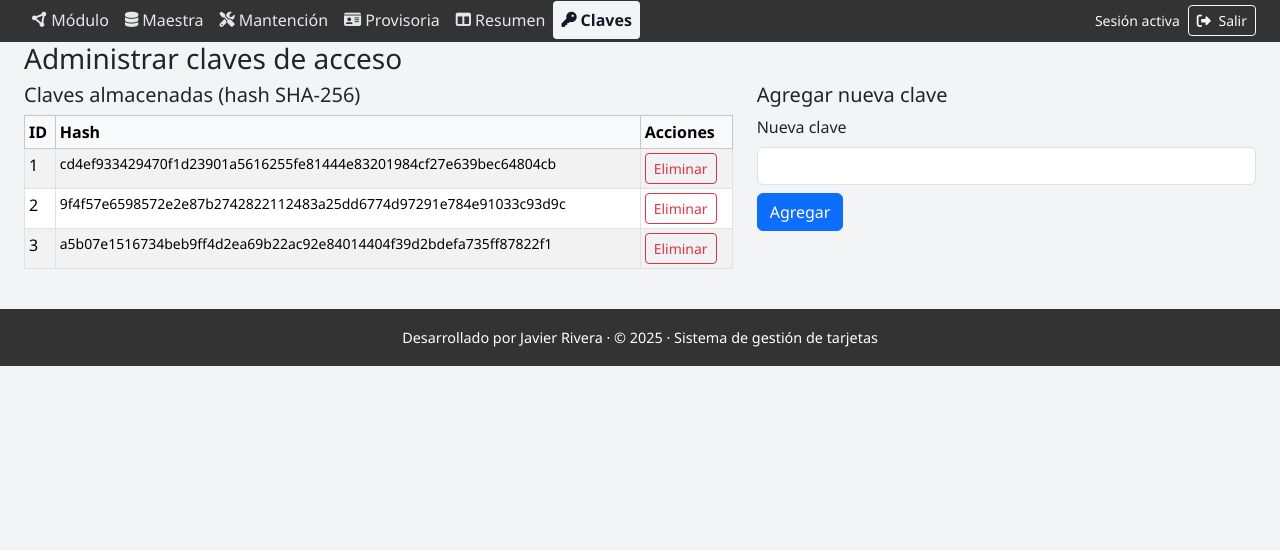
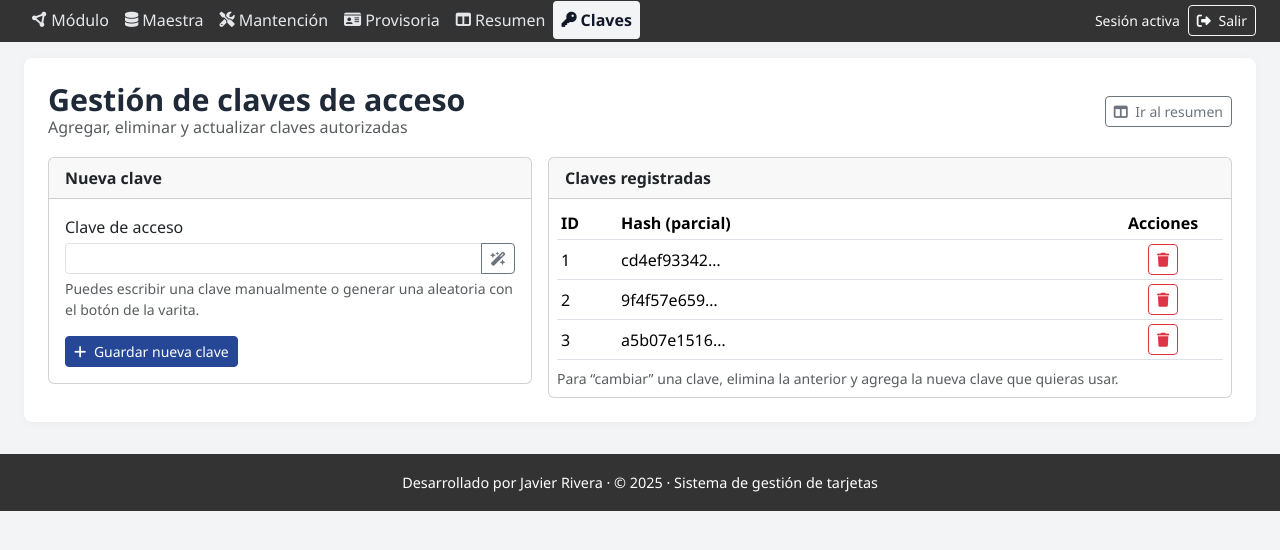
Before and after one commit to Javier-9690/tarjetas-web, a Flask app: page /passwords in a window 1280 px wide. Shown: the part 79-629 px from the top of the page. Run offline with Flask 3, Linux system fonts and the light colour scheme; the visitor is signed in with stand-in values (Sample User, id 1); data comes from the database, SQL or seed files in the repository.

Commit message:
Update passwords.html

```diff
--- a/templates/passwords.html
+++ b/templates/passwords.html
@@ -1,48 +1,136 @@
 {% extends "base.html" %}
-{% block title %}Claves - Gestor de Tarjetas{% endblock %}
+
+{% block title %}Gestión de claves · Sistema de tarjetas{% endblock %}
 
 {% block content %}
-<h3>Administrar claves de acceso</h3>
+<div class="content-container mt-3">
+  <div class="d-flex justify-content-between align-items-center mb-3">
+    <div>
+      <h2 class="page-title mb-1">
+        Gestión de claves de acceso
+        <small class="d-block text-muted fs-6">
+          Agregar, eliminar y actualizar claves autorizadas
+        </small>
+      </h2>
+    </div>
+    <a href="{{ url_for('summary') }}" class="btn btn-outline-secondary btn-sm">
+      <i class="fa-solid fa-table-columns me-1"></i> Ir al resumen
+    </a>
+  </div>
 
-<div class="row">
+  <div class="row g-3">
+    <!-- AGREGAR / GENERAR CLAVE -->
+    <div class="col-md-5">
+      <div class="card">
+        <div class="card-header py-2">
+          <strong>Nueva clave</strong>
+        </div>
+        <div class="card-body">
+          <form method="post" action="{{ url_for('manage_passwords') }}">
+            <input type="hidden" name="action" value="add">
+
+            <div class="mb-2">
+              <label class="form-label mb-1">Clave de acceso</label>
+              <div class="input-group input-group-sm">
+                <input type="text"
+                       name="new_password"
+                       id="new_password"
+                       class="form-control">
+                <button class="btn btn-outline-secondary"
+                        type="button"
+                        id="btn-generate"
+                        title="Generar clave aleatoria">
+                  <i class="fa-solid fa-wand-magic-sparkles"></i>
+                </button>
+              </div>
+              <div class="form-text small">
+                Puedes escribir una clave manualmente o generar una aleatoria
+                con el botón de la varita.
+              </div>
+            </div>
+
+            <button type="submit" class="btn btn-primary-custom btn-sm mt-2">
+              <i class="fa-solid fa-plus me-1"></i> Guardar nueva clave
+            </button>
+          </form>
+        </div>
+      </div>
+    </div>
+
+    <!-- LISTA DE CLAVES -->
     <div class="col-md-7">
-        <h5>Claves almacenadas (hash SHA-256)</h5>
-        <table class="table table-sm table-bordered table-striped">
-            <thead class="table-light">
+      <div class="card">
+        <div class="card-header py-2">
+          <strong>Claves registradas</strong>
+        </div>
+        <div class="card-body p-2">
+          <div class="table-responsive">
+            <table class="table table-sm align-middle mb-0">
+              <thead>
                 <tr>
-                <th>ID</th>
-                <th>Hash</th>
-                <th>Acciones</th>
+                  <th style="width:60px;">ID</th>
+                  <th>Hash (parcial)</th>
+                  <th class="text-center" style="width:120px;">Acciones</th>
                 </tr>
               </thead>
               <tbody>
+                {% if passwords %}
                   {% for p in passwords %}
                     <tr>
                       <td>{{ p.id }}</td>
-                <td class="text-monospace small">{{ p.hash }}</td>
-                <td>
-                    <form method="post" style="display:inline"
-                          onsubmit="return confirm('¿Eliminar esta clave?');">
+                      <td>{{ p.hash[:10] }}&hellip;</td>
+                      <td class="text-center">
+                        <form method="post"
+                              action="{{ url_for('manage_passwords') }}"
+                              onsubmit="return confirm('¿Eliminar esta clave?');"
+                              class="d-inline">
                           <input type="hidden" name="action" value="delete">
                           <input type="hidden" name="password_id" value="{{ p.id }}">
-                        <button class="btn btn-sm btn-outline-danger">Eliminar</button>
+                          <button type="submit"
+                                  class="btn btn-outline-danger btn-sm">
+                            <i class="fa-solid fa-trash"></i>
+                          </button>
                         </form>
                       </td>
                     </tr>
                   {% endfor %}
+                {% else %}
+                  <tr>
+                    <td colspan="3" class="text-center text-muted small py-3">
+                      No hay claves registradas todavía.
+                    </td>
+                  </tr>
+                {% endif %}
               </tbody>
             </table>
           </div>
-    <div class="col-md-5">
-        <h5>Agregar nueva clave</h5>
-        <form method="post">
-            <input type="hidden" name="action" value="add">
-            <div class="mb-2">
-                <label class="form-label">Nueva clave</label>
-                <input type="password" class="form-control" name="new_password">
+          <p class="text-muted small mt-2 mb-0">
+            Para “cambiar” una clave, elimina la anterior y agrega la nueva
+            clave que quieras usar.
+          </p>
         </div>
-            <button type="submit" class="btn btn-primary">Agregar</button>
-        </form>
+      </div>
+    </div>
   </div>
 </div>
 {% endblock %}
+
+{% block extra_js %}
+<script>
+  document.addEventListener('DOMContentLoaded', function () {
+    const input = document.getElementById('new_password');
+    const btn = document.getElementById('btn-generate');
+
+    if (!input || !btn) return;
+
+    btn.addEventListener('click', function () {
+      const chars = 'ABCDEFGHJKLMNPQRSTUVWXYZabcdefghijkmnpqrstuvwxyz23456789!@$%*&';
+      let pwd = '';
+      for (let i = 0; i < 14; i++) {
+        pwd += chars.charAt(Math.floor(Math.random() * chars.length));
+      }
+      input.value = pwd;
+    });
+  });
+</script>
+{% endblock %}
```
Lines whose indentation alone changed are shown as unchanged.
